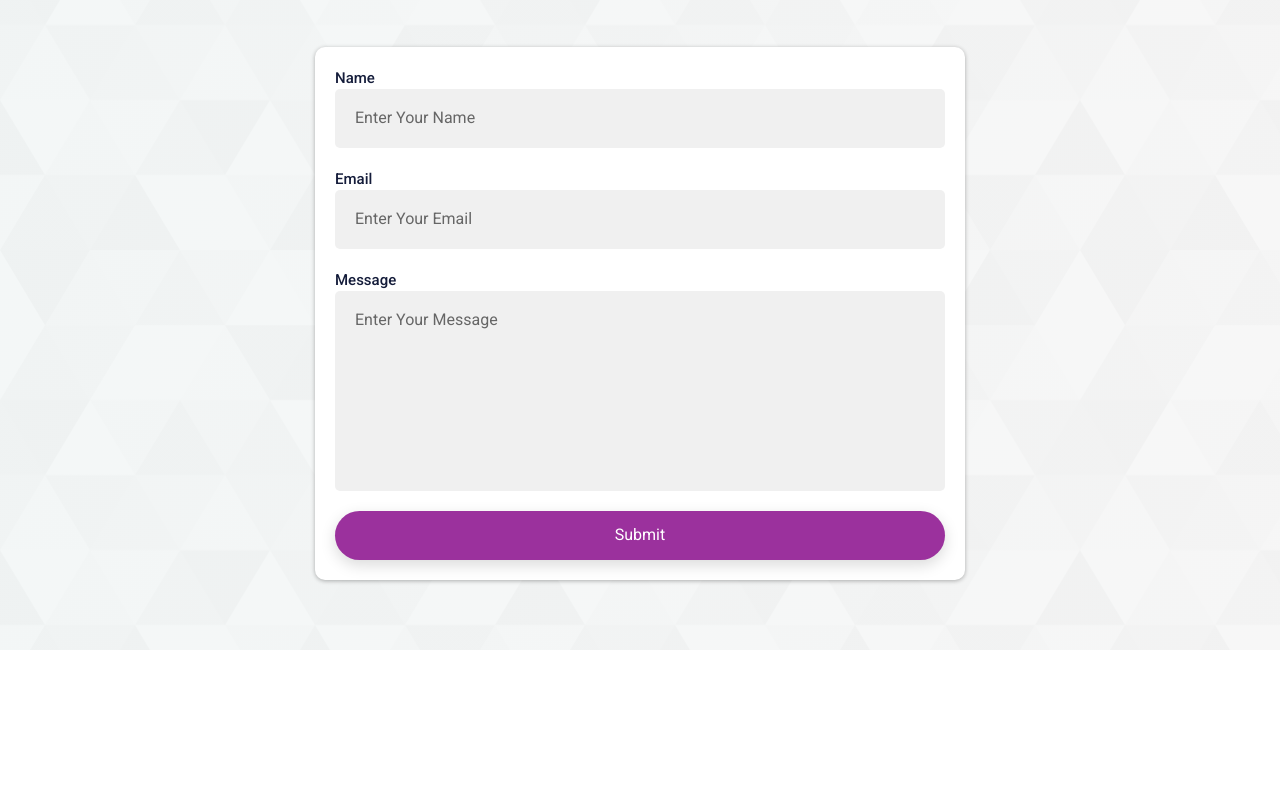
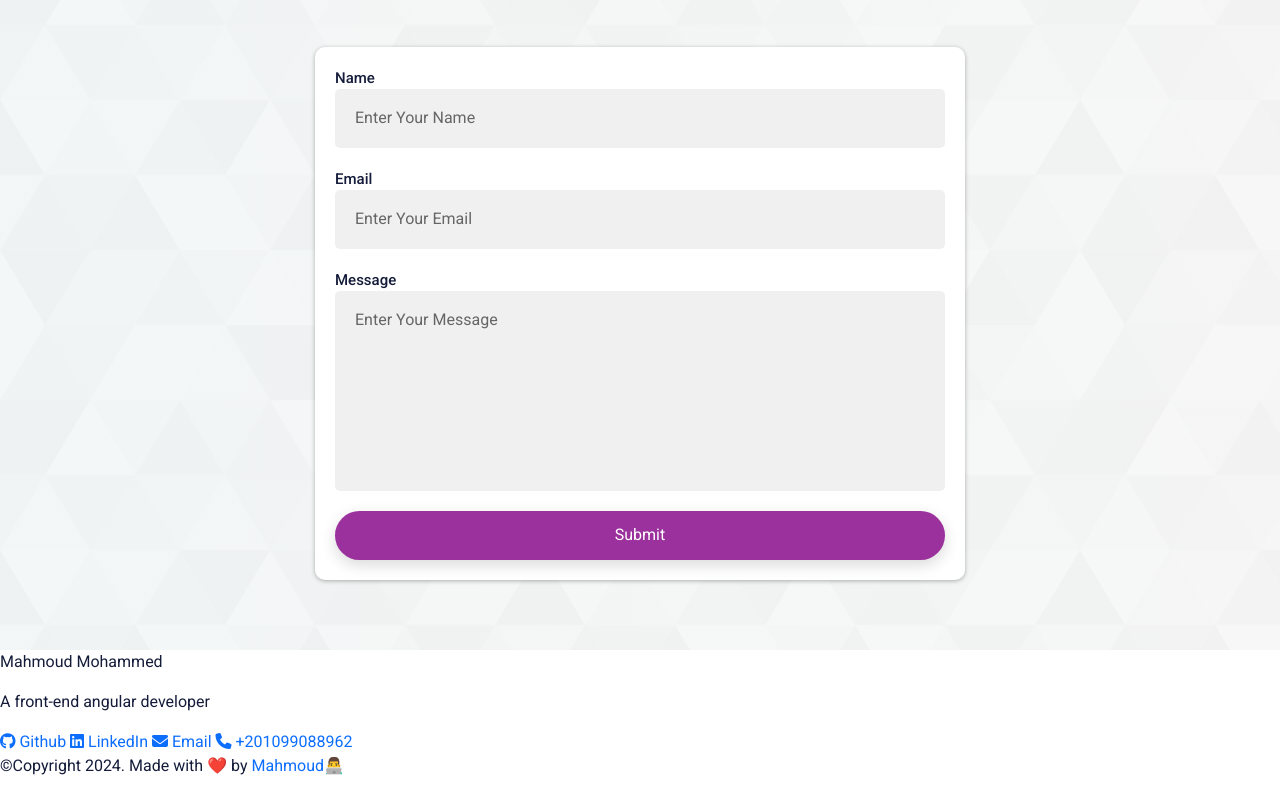
Before and after one commit to MahmoudsMohammed/Mahmoud, a plain HTML site: page index.html in a window 1280 px wide. Shown: the part 6701-7495 px from the top of the page. Before the commit the page ends 7351 px from the top, so only its background shows below. Drawn offline with nearby package versions, Linux system fonts and the light colour scheme.

Commit message:
finish footer structure

```diff
--- a/index.html
+++ b/index.html
@@ -929,6 +929,34 @@
     </div>
     <!-- end Contact -->
 
+    <!-- start footer -->
+    <footer>
+      <div class="info">
+        <p>Mahmoud Mohammed</p>
+        <p>A front-end angular developer</p>
+        <div>
+          <a href="https://github.com/MahmoudsMohammed" target="_blank"
+            ><i class="fa-brands fa-github"></i> Github</a
+          >
+          <a
+            href="https://www.linkedin.com/in/mahmoud-sayed-mohammed/"
+            target="_blank"
+            ><i class="fa-brands fa-linkedin"></i> LinkedIn</a
+          >
+          <a href="mailto:mahmoudsmohammed24@gmail.com" target="_blank"
+            ><i class="fa-solid fa-envelope"></i> Email</a
+          >
+          <a
+            href="https://api.whatsapp.com/send?phone=+20 109 908 8962&text=Hello"
+            target="_blank"
+            ><i class="fa-solid fa-phone"></i> +201099088962</a
+          >
+        </div>
+      </div>
+      <p>&copy;Copyright 2024. Made with ❤️ by <a href="">Mahmoud👨‍💻</a></p>
+    </footer>
+    <!-- end footer -->
+
     <!-- Scripts -->
     <!-- Mixitup -->
     <script src="https://cdnjs.cloudflare.com/ajax/libs/mixitup/3.3.1/mixitup.min.js"></script>
```
